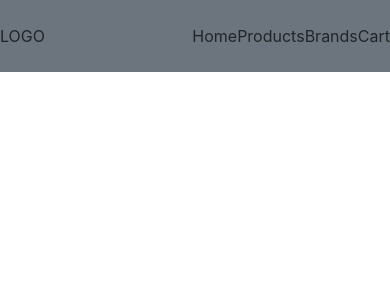
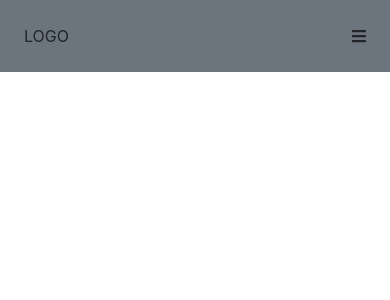
Before and after one commit to jamaludinfikrii/sporteens, a React (Create React App) app: page / in a window 390 px wide. Shown: the top 300 px of the page. Built offline with nearby package versions, Linux system fonts and the light colour scheme.

Commit message:
fontawesome

```diff
--- a/package.json
+++ b/package.json
@@ -3,6 +3,9 @@
   "version": "0.1.0",
   "private": true,
   "dependencies": {
+    "@fortawesome/fontawesome-svg-core": "^1.2.30",
+    "@fortawesome/free-solid-svg-icons": "^5.14.0",
+    "@fortawesome/react-fontawesome": "^0.1.11",
     "@testing-library/jest-dom": "^4.2.4",
     "@testing-library/react": "^9.5.0",
     "@testing-library/user-event": "^7.2.1",
--- a/src/components/Navbar.jsx
+++ b/src/components/Navbar.jsx
@@ -1,11 +1,13 @@
 import React, { Component } from 'react'
+import { FontAwesomeIcon } from '@fortawesome/react-fontawesome'
+import { faBars } from '@fortawesome/free-solid-svg-icons'
 
 export class Navbar extends Component {
     render() {
         return (
             <div className='bg-secondary py-4'>
                 <div className="container">
-                    <div className="row justify-content-between">
+                    <div className="row justify-content-between px-4">
 
                         {/* Header Logo */}
                         <div className="sporteens-logo-header ">
@@ -13,7 +15,7 @@ export class Navbar extends Component {
                         </div>
 
                         {/* Header Items */}
-                        <div className="sporteens-items-header">
+                        <div className="sporteens-items-header d-none d-md-block">
                             <span className='mr-md-3'>
                                 Home
                             </span>
@@ -26,6 +28,13 @@ export class Navbar extends Component {
                             <span className='mr-md-3'>
                                 Cart
                             </span>
+
+                        </div>
+
+                        <div className='sporteens-items-mobile d-md-none'>
+                            <span>
+                                <FontAwesomeIcon icon={faBars}/>
+                            </span>
                         </div>
 
 
```
Also changed, not shown: 1 other file (tests, documents, lock files or other folders).
